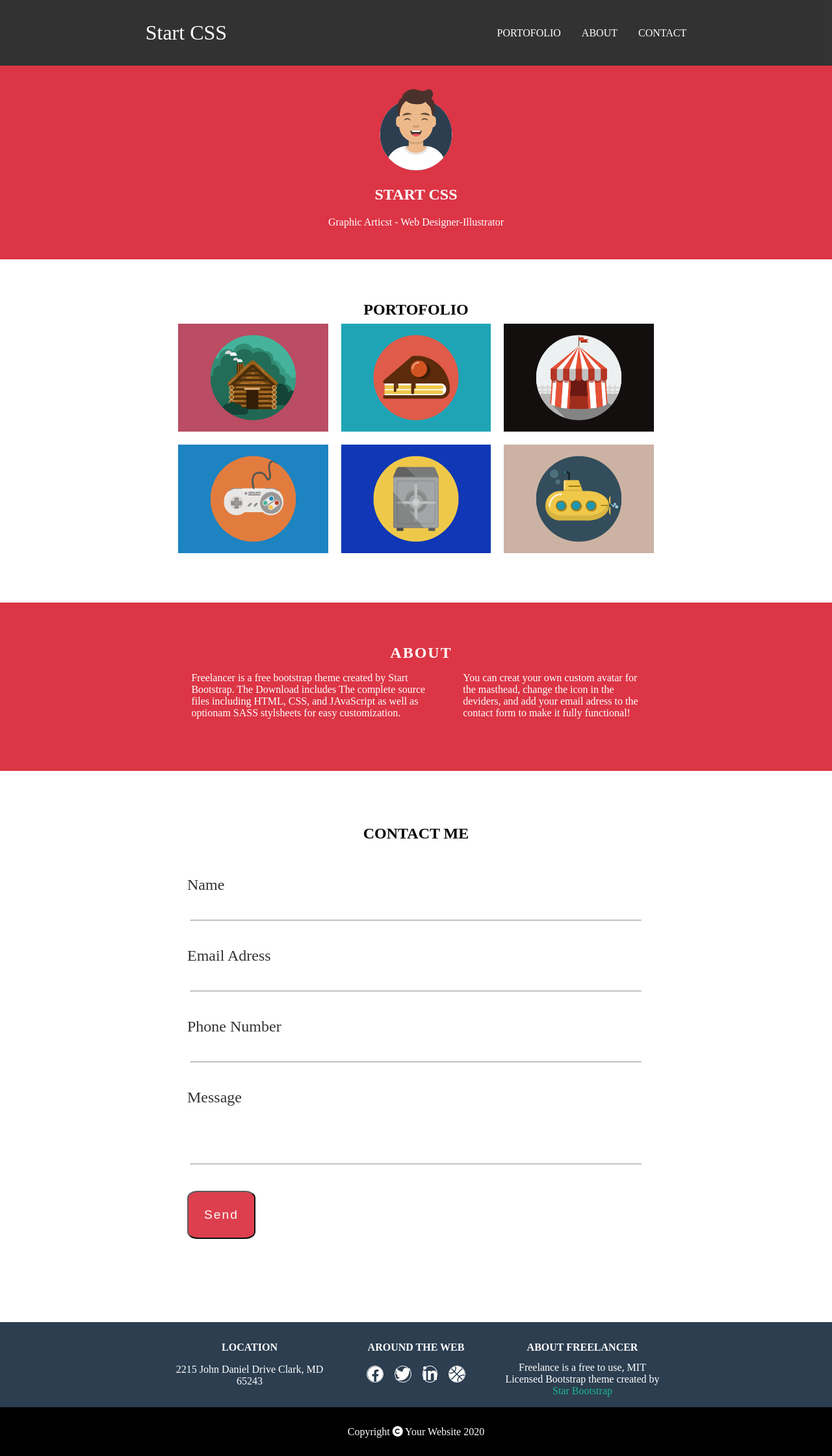
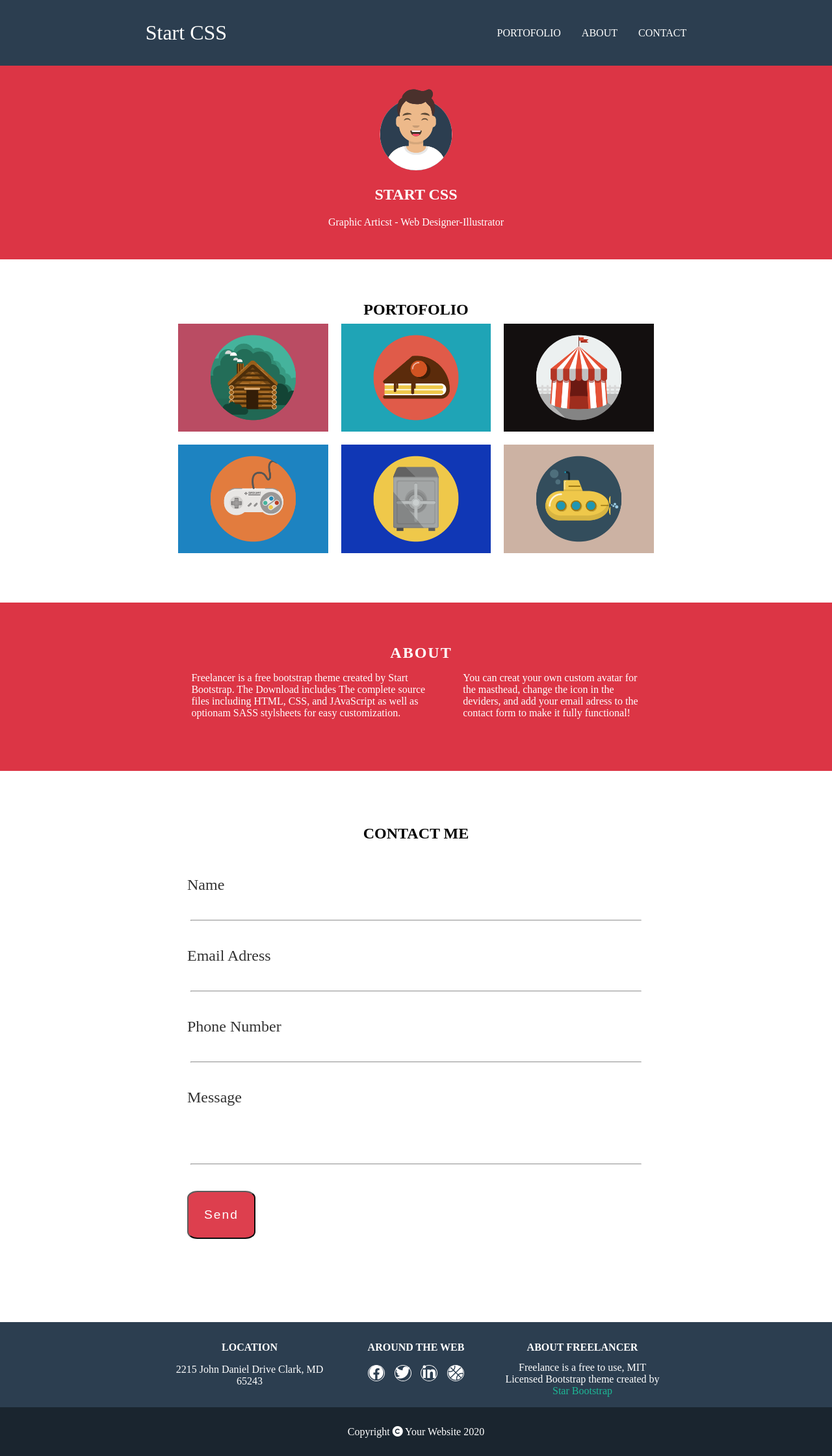
Before and after one commit to Fmaarij/SITE_START_CSS, a plain HTML site: page index.html in a window 1280 px wide. Shown: the whole page at 65% size. Drawn offline with Linux system fonts and the light colour scheme.

Commit message:
first version done

```diff
--- a/public/css/style.css
+++ b/public/css/style.css
@@ -8,9 +8,9 @@ body {
 nav {
     display: flex;
     padding: 2rem;
-    background-color: black;
-    color: white;
-    opacity: 80%;
+    background-color: #2c3e50;
+    color: #fffffe;
+
 }
 
 .leftbut {
@@ -39,7 +39,7 @@ nav {
     justify-content: center;
     background-color: #dc3545;
     padding: 2rem;
-    color: white;
+    color: #ffffff;
 }
 
 .sec1 img {
@@ -75,7 +75,7 @@ nav {
 
 .About {
     background-color: #dc3545;
-    color: white;
+    color: #ffffff;
     display: flex;
     padding: 4rem;
 }
@@ -125,7 +125,7 @@ button {
     padding: 1.5rem;
     border-radius: 15%;
     background-color: #dc3545;
-    color: white;
+    color: #ffffff;
     font-size: 1.2rem;
     letter-spacing: 2px;
     opacity: 95%;
@@ -145,27 +145,28 @@ footer {
     display: flex;
     flex-direction: row;
     justify-content: center;
-    color: white;
+    color: #ffffff;
 }
 
 .Location,
 .arroundtw,
 .Aboutfl {
     width: 20%;
+    font-size: 1rem;
 }
 
 .trois_row h2 {
     font-size: 01rem;
     padding-top: 1rem;
-
 }
 
 .arroundtw i {
-
-    border: 1px white solid;
+    outline: 1px solid #ffffff;
+    width: 24px;
+    height: 23px;
     border-radius: 50%;
     margin: 0.4rem;
-    font-size: 1.5rem;
+    font-size: 1.4rem
 }
 
 span {
@@ -173,7 +174,7 @@ span {
 }
 
 .copyright {
-    background-color: black;
-    color: white;
+    background-color: #1a252f;
+    color: #ffffff;
     padding: 0.8rem;
 }
```
